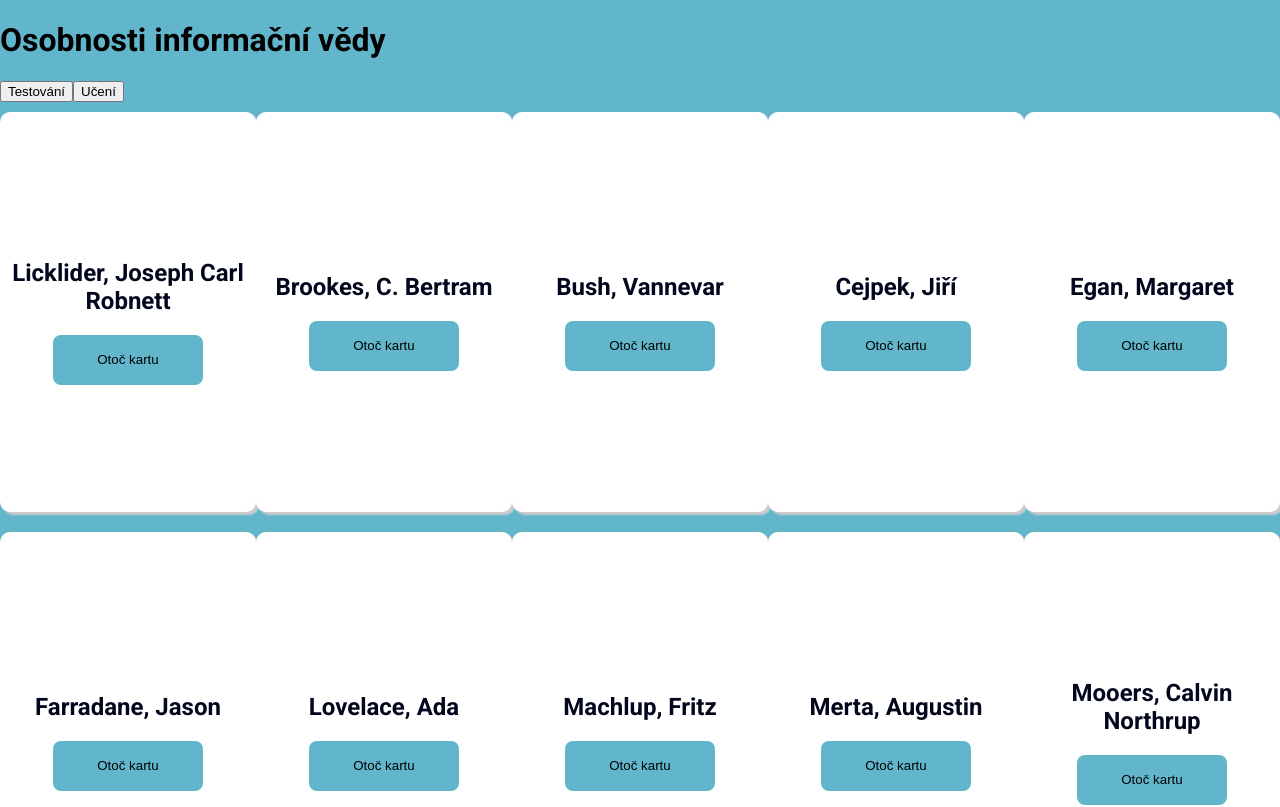
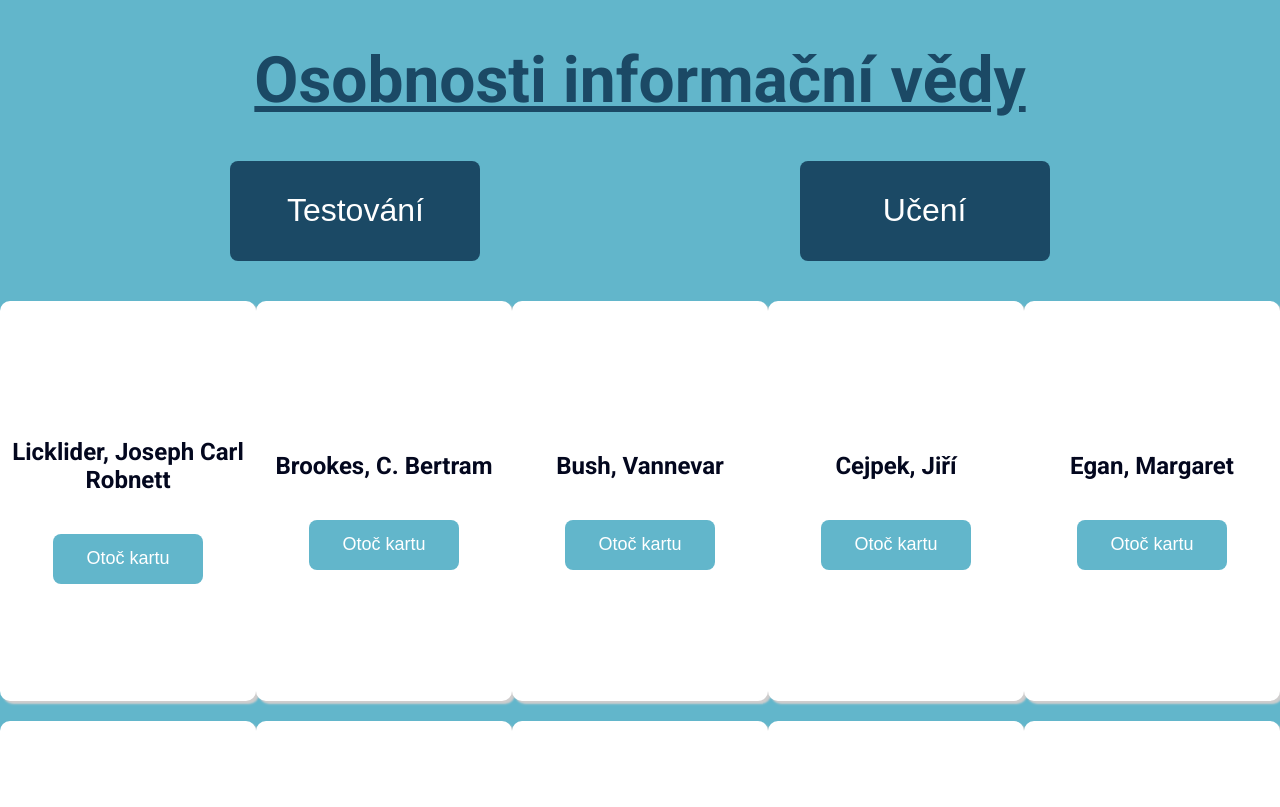
Before and after one commit to Eleps25/KISK-osobnosti, a React (Create React App) app: page / in a window 1280 px wide. Shown: the top 807 px of the page. Built offline with nearby package versions, Linux system fonts and the light colour scheme.

Commit message:
zmena barvy pozadi, css tlacitek, nadpis

```diff
--- a/src/App.css
+++ b/src/App.css
@@ -1,8 +1,3 @@
-.App {
-
-}
-
-
 .App-header {
   background-color: #282c34;
   min-height: 100vh;
--- a/src/Char.css
+++ b/src/Char.css
@@ -33,4 +33,7 @@
     width: 150px;
     height: 50px;
     background-color: #62b6cb;
+    color: white;
+    font-size: large;
+    margin-top: 20px;
 }
--- a/src/CharList.css
+++ b/src/CharList.css
@@ -1,6 +1,50 @@
+.CharList{
+    text-align: center;
+}
 .CharList-list {
     display: flex;
     justify-content: space-evenly;
     align-items: center;
     flex-wrap: wrap;
 }
+
+
+.CharList-title {
+    color: #1b4965;
+    font-size: 4rem;
+    text-decoration: underline;
+}
+
+.CharList-buttons{
+    margin: auto 18%;
+    margin-bottom: 30px;
+    display: flex;
+    justify-content: space-between;
+    position: -webkit-sticky;
+    position: sticky;
+    top: 20px;
+}
+
+.CharList-btn-test {
+    border: none;
+    border-radius: 8px;
+    width: 250px;
+    height: 100px;
+    background-color: #1b4965;
+    color: white;
+    font-size: xx-large;
+    position: -webkit-sticky;
+    position: sticky;
+}
+
+.CharList-btn-learn {
+    border: none;
+    border-radius: 8px;
+    width: 250px;
+    height: 100px;
+    background-color: #1b4965;
+    color: white;
+    font-size: xx-large;
+    position: -webkit-sticky;
+    position: sticky;
+}
--- a/src/CharList.js
+++ b/src/CharList.js
@@ -13,7 +13,7 @@ class CharList extends Component {
                 { name: "Bush, Vannevar", years: "1890-1974", wtr: ["koncept analogového počítače", "napsal článek As We May Think", "Memex - pomoc v orientaci v obrovském množství informací", "pracoval na projektu Manhattan"], page: 1, id: uuidv4() },
                 { name: "Cejpek, Jiří", years: "1928-2005", wtr: ["zakladatel informační vědy v ČRS", "automatizovaný systém právních informací", "stál u vzniku SKIP", "napsal Dějiny knihoven a knihovnictví"], page: 1, id: uuidv4() },
                 { name: "Egan, Margaret", years: "1905-1959", wtr: ["napsala článek Foundations of a Theory of Bibliography", "koncept tzv. sociální epistemologie (slouží jako rámec pro efektivní šetření problémů)", "editorka časopisu Library Quarterly"], page: 1, id: uuidv4() },
-                { name: "Farradane, Jason", years: "1906-1989", wtr: ["použil označení informační vědec", "relační teorie indexování s 9 různými vztahy mezi pojmy v dokumentech", "prvním šéfredaktor časopisu Information Storage and Retrieval"], page: 1, id: uuidv4() },
+                { name: "Farradane, Jason", years: "1906-1989", wtr: ["použil označení informační vědec", "relační teorie indexování s 9 různými vztahy mezi pojmy v dokumentech", "první šéfredaktor časopisu Information Storage and Retrieval"], page: 1, id: uuidv4() },
                 { name: "Lovelace, Ada", years: "1815-1852", wtr: ["první programátorka", "pomohla naprogramovat Babbageho analytický stroj pomocí děrných štítků", "pojmy podmíněný a nepodmíněný skok", "je po ní pojmenován programovací jazyk ADA"], page: 1, id: uuidv4() },
                 { name: "Machlup, Fritz", years: "1902-1983", wtr: ["jedním z prvních teoretiků informační společnosti", "znalosti jako ekonomická komodita", "5 typů znalostí (praktické, intelektuální, duchovní, nežádoucí - náhodně získané a znalosti pro zábavu)", "teze o poločasu rozpadu informace"], page: 1, id: uuidv4() },
                 { name: "Merta, Augustin", years: "1914-2006", wtr: ["zakladatel informační vědy v ČSR", "Československá akademie věd", "sestavil anglicko-český slovník knihovnictví a informatiky"], page: 1, id: uuidv4() },
@@ -92,9 +92,11 @@ class CharList extends Component {
     render() {
         return (
             <div className="CharList">
-                <h1>Osobnosti informační vědy</h1>
-                <button onClick={this.turnTest}>Testování</button>
-                <button onClick={this.turnLearn}>Učení</button>
+                <h1 className="CharList-title">Osobnosti informační vědy</h1>
+                <div className="CharList-buttons">
+                    <button onClick={this.turnTest} className="CharList-btn-test">Testování</button>
+                    <button onClick={this.turnLearn} className="CharList-btn-learn">Učení</button>
+                </div>
                 <div className="CharList-list">
                     {this.state.chars.map((char) => (
                         <Char
```
